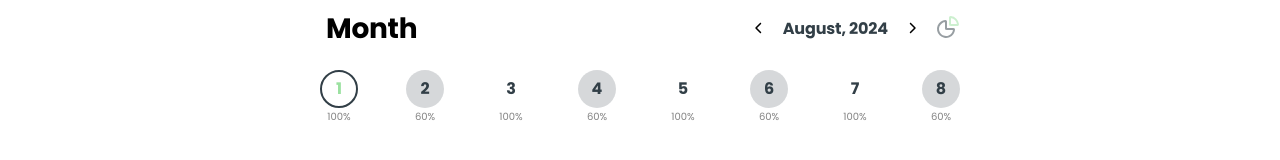
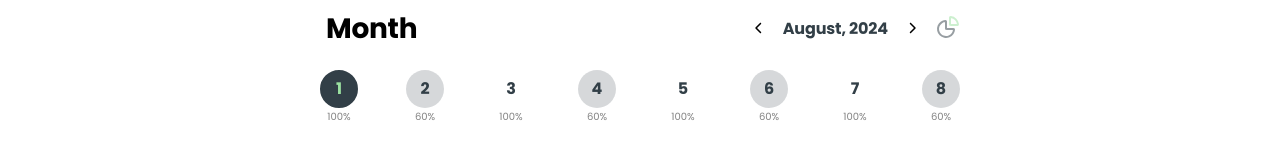
Before and after one commit to melnykartem3/aquatrack-project-frontend, a React (Vite) app: page /tracker in a window 1280 px wide. Shown: the part 1141-1301 px from the top of the page. Built offline with nearby package versions, Linux system fonts and the light colour scheme.

Commit message:
Update MonthInfo.jsx

```diff
--- a/src/components/MonthInfo/MonthInfo.jsx
+++ b/src/components/MonthInfo/MonthInfo.jsx
@@ -3,12 +3,6 @@ import Calendar from '../Calendar/Calendar';
 import CalendarPagination from '../CalendarPagination/CalendarPagination';
 import css from './MonthInfo.module.css';
 
-const MonthInfo = ({ handleDateChange }) => {
-  const [currentDate, setCurrentDate] = useState(new Date());
-  const [calendarNumbers, setCalendarNumbers] = useState([]);
-  const [selectedDate, setSelectedDate] = useState(null);
-
-  const currentDateNow = new Date();
 const monthNames = [
   'January',
   'February',
@@ -24,6 +18,21 @@ const MonthInfo = ({ handleDateChange }) => {
   'December',
 ];
 
+const MonthInfo = ({ handleDateChange }) => {
+  const currentDateNow = new Date();
+  const [currentDate, setCurrentDate] = useState(currentDateNow);
+  const [calendarNumbers, setCalendarNumbers] = useState([]);
+  const [selectedDate, setSelectedDate] = useState({
+    day: currentDateNow.getDate(),
+    month: currentDateNow.getMonth(),
+    year: currentDateNow.getFullYear(),
+  });
+
+  const day = currentDateNow.getDate();
+  const currentMonthIndex = currentDate.getMonth();
+  const currentMonth = monthNames[currentMonthIndex];
+  const currentYear = currentDate.getFullYear();
+
   const changeMonth = increment => {
     setCurrentDate(prevDate => {
       const newDate = new Date(prevDate);
@@ -31,18 +40,11 @@ const MonthInfo = ({ handleDateChange }) => {
       return newDate;
     });
   };
-  const currentMonthIndex = currentDate.getMonth();
-  const currentMonth = monthNames[currentMonthIndex];
-  const currentYear = currentDate.getFullYear();
+
 
   const setToCurrentDate = () => {
-    const date = new Date();
-    const day = date.getDate();
-    const month = date.getMonth();
-    const year = date.getFullYear();
-
     setCurrentDate(new Date());
-    setSelectedDate({ day, month, year });
+    setSelectedDate({ day, currentMonthIndex, currentYear });
     handleDateChange(new Date());
   };
 
@@ -61,7 +63,7 @@ const MonthInfo = ({ handleDateChange }) => {
 
   const handleDateChangeTemp = (day, month, year) => {
     const date = new Date(year, month, day);
-    setSelectedDate({ day, month, year });
+    setSelectedDate({ year, month, day });
     handleDateChange(date);
   };
 
```
Lines whose indentation alone changed are shown as unchanged.
